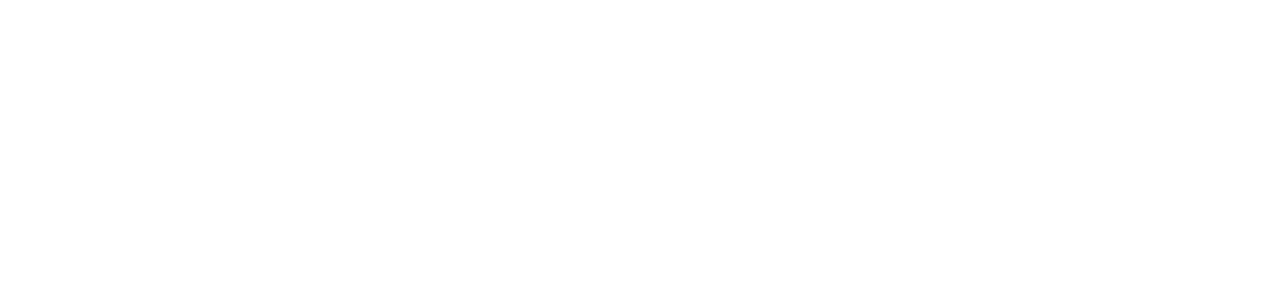
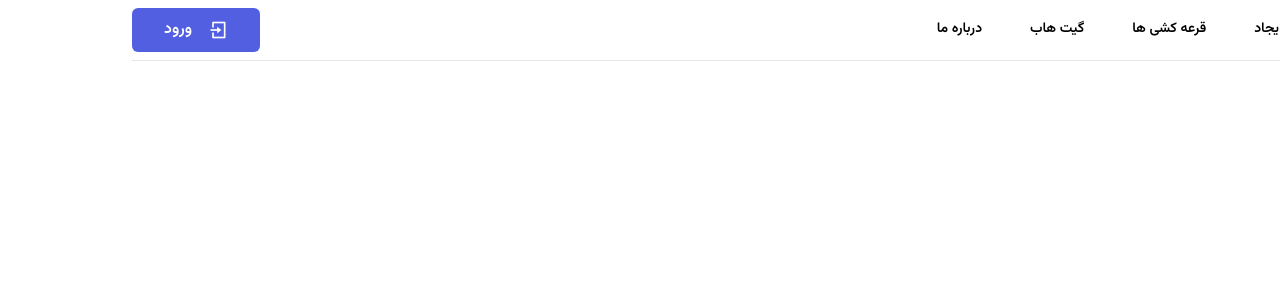
Before and after one commit to abolfazlj10/shans_aval, a Vue app: page /Lotterys in a window 1280 px wide. Before the commit this address had no page. Shown: the top 300 px of the page. Built offline with nearby package versions, Linux system fonts and the light colour scheme; no server answers.

Commit message:
create page lotterys

```diff
--- /dev/null
+++ b/src/pages/Lotterys.vue
@@ -0,0 +1,14 @@
+<script>
+import Nav from '../components/nav.vue';
+
+export default{
+    components:{Nav}
+}
+</script>
+<template>
+    <Nav/>
+
+</template>
+<style scoped>
+
+</style>
--- a/src/router.js
+++ b/src/router.js
@@ -49,6 +49,10 @@
           next('/login')
       }
     },
+    {
+      path:'/Lotterys',
+      component:()=> import('./pages/Lotterys.vue')
+    }
   ]
 })
 
```
Also changed, not shown: public/wheel of luck.jpg (added).
